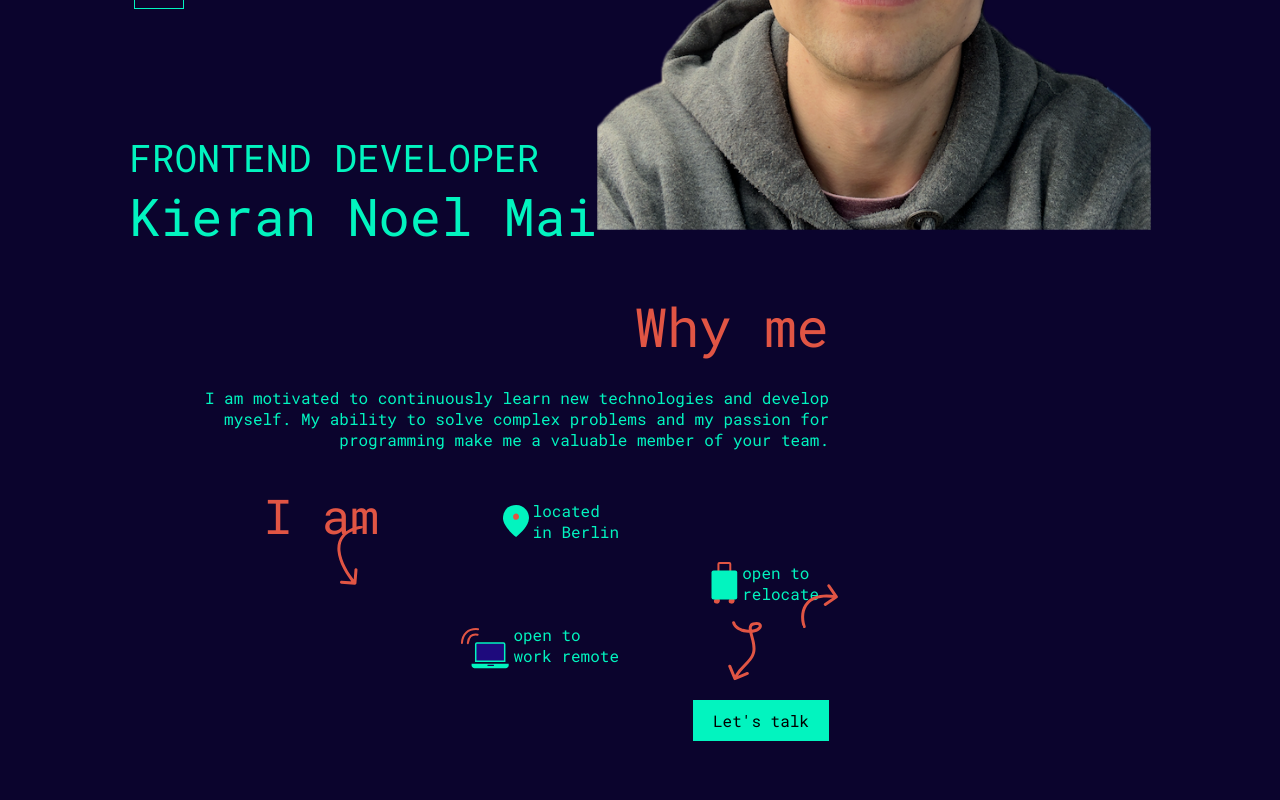
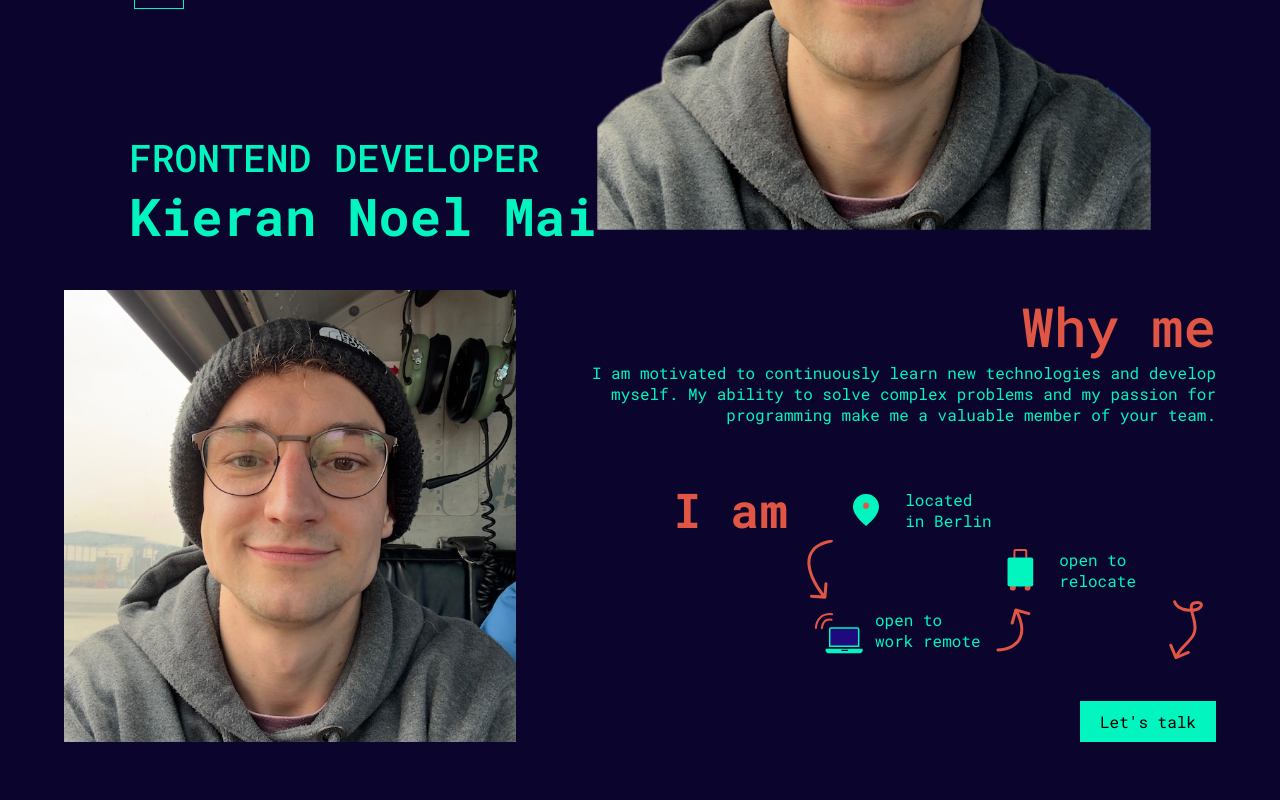
Before and after one commit to NoelKi/Portfolio-Angular-17, an Angular app: page / in a window 1280 px wide. Shown: the part 520-1320 px from the top of the page. Built offline with nearby package versions, Linux system fonts and the light colour scheme.

Commit message:
change why me section

```diff
--- a/src/app/above-the-fold/above-the-fold.component.scss
+++ b/src/app/above-the-fold/above-the-fold.component.scss
@@ -124,9 +124,11 @@ button {
     font-size: 82px;
   }
 
-  .wrap {
-    padding-left: 78px;
-    padding-right: 78px;
-    width: 1284px;
-  }
+  // .wrap {
+  //   .wrap {
+  //     width: 1440px;
+  //     padding: 0px 78px;
+  //     @include dFlex($jc: space-between);
+  //   }
+  // }
 }
--- a/src/app/why-me/why-me.component.html
+++ b/src/app/why-me/why-me.component.html
@@ -1,4 +1,4 @@
-<section>
+<div class="section">
   <div class="wrap">
     <img class="portrait" src="./../assets/img/portraits/self-full-2.jpg" alt="protraits">
     <div class="why-me-container">
@@ -10,44 +10,53 @@
           solve complex problems and my passion for programming make me a valuable member of your team.
         </p>
       </div>
-      <img class="arrow-one" src="./assets/img/arrows/arrow-1.svg" alt="arrow">
+      <div class="mobile-arrow-four">
+        <img class="arrow-four" src="./assets/img/arrows/arrow-1.svg" alt="arrow">
+      </div>
       <div class="icons-container">
+        <div class="first-container">
           <p class="iam font-robotomono orange">I am</p>
-
           <div class="mini-container right-margin" (mouseover)="onMouseOver('location')"
             (mouseout)="onMouseOut('location')">
+            <div class="icons">
               <img [src]="locationIcon" alt="location">
+            </div>
             <p class="font-robotomono media">located in Berlin</p>
             <p class="font-robotomono default">located <br> in Berlin</p>
           </div>
+        </div>
+        <div class="secound-container">
+          <img class="arrow-one" src="./assets/img/arrows/arrow-1.svg" alt="arrow">
 
           <div class="mini-container" (mouseover)="onMouseOver('suitcase')" (mouseout)="onMouseOut('suitcase')">
+            <div class="icons">
               <img [src]="suitcaseIcon" alt="suitcase">
+            </div>
             <p class="font-robotomono media">open to relocate</p>
             <p class="font-robotomono default">open to<br> relocate</p>
           </div>
-
+        </div>
+        <div class="third-container">
+          <div class="inner-third-container">
             <div class="mini-container right-margin" (mouseover)="onMouseOver('computer')"
               (mouseout)="onMouseOut('computer')">
+              <div class="icons">
                 <img [src]="computerIcon" alt="computer">
+              </div>
               <p class="font-robotomono media">open to work remote</p>
               <p class="font-robotomono default">open to <br> work remote</p>
             </div>
+            <img class="arrow-two" src="./assets/img/arrows/arrow-2.svg" alt="arrow">
           </div>
-      <img class="arrow-two" src="./assets/img/arrows/arrow-2.svg" alt="arrow">
+          <img class="arrow-three" src="./assets/img/arrows/arrow-3.svg" alt="arrow">
 
+        </div>
+      </div>
+      <div class="mobile-arrow-five">
+        <img class="arrow-five" src="./assets/img/arrows/arrow-5.svg" alt="arrow">
+      </div>
       <div class="button-container">
         <button class="font-robotomono">Let's talk</button>
       </div>
     </div>
-    <div class="help-container">
-      <img class="arrow-three" src="./assets/img/arrows/arrow-1.svg" alt="arrow">
   </div>
-    <div class="help-container">
-      <img class="arrow-four" src="./assets/img/arrows/arrow-3.svg" alt="arrow">
-    </div>
-    <div class="help-container">
-      <img class="arrow-five" src="./assets/img/arrows/arrow-2.svg" alt="arrow">
-    </div>
-  </div>
-</section>
--- a/src/app/why-me/why-me.component.scss
+++ b/src/app/why-me/why-me.component.scss
@@ -9,10 +9,10 @@ p {
   color: $color-turquoise;
   font-weight: 400;
   text-align: center;
-  padding: 25px;
+  padding-left: 25px;
 }
 
-section {
+.section {
   width: 100vw;
   padding-bottom: 280px;
   @include dFlex();
@@ -25,7 +25,6 @@ button {
   font-weight: 400;
   font-size: 16px;
   padding: 10px 20px;
-  margin-top: 50px;
   &:hover {
     color: $color-orange;
   }
@@ -33,30 +32,81 @@ button {
 
 .wrap {
   width: 1440px;
-  @include dFlex();
+  padding: 0px 78px;
+  @include dFlex($jc: space-between);
 }
 
-.top-container {
-  @include dFlex($fd: column);
-  > p {
-    max-width: 670px;
-  }
+.first-container {
+  width: 568px;
+  height: 60px;
+  @include dFlex($jc: flex-start, $g: 58px);
 }
 
-.icons-container {
-  @include dFlex($fd: column);
+.secound-container {
+  width: 568px;
+  height: 60px;
+  @include dFlex($jc: flex-end, $g: 150px);
+  right: 80px;
+  position: relative;
 }
 
-.button-container {
-  @include dFlex($fd: column);
+.third-container {
+  width: 568px;
+  height: 60px;
+  @include dFlex($jc: space-between);
+}
+
+.inner-third-container {
+  @include dFlex();
+  padding-left: 168px;
+}
+
+.arrow-one {
+  rotate: 270deg;
+}
+
+.arrow-two {
+  padding-left: 15px;
+  rotate: 0deg;
+}
+
+.arrow-three {
+  rotate: 270deg;
+}
+
+.arrow-four {
+  rotate: 270deg;
+  display: none;
+}
+
+.arrow-five {
+  display: none;
+}
+
+.mobile-arrow-four {
+  @include dFlex($jc: flex-start);
+  height: 80px;
+  width: 80vw;
+}
+
+.mobile-arrow-five {
+  @include dFlex($jc: flex-end);
+  height: 60px;
+  width: 80vw;
+}
+
+.icons {
+  @include dFlex();
+  width: 40px;
+  height: 60px;
 }
 
 .media {
-  display: block;
+  display: none;
 }
 
 .default {
-  display: none;
+  display: block;
   text-align: left;
 }
 
@@ -68,169 +118,108 @@ button {
 }
 
 .iam {
-  padding-top: 70px;
-}
-
-.arrow-one {
-  rotate: 270deg;
-  position: absolute;
-  left: 18vw;
-  padding-top: 20px;
-  display: block;
-}
-
-.arrow-two {
-  position: absolute;
-  right: 14vw;
-  rotate: 310deg;
-  display: block;
-}
-
-.help-container {
-  position: absolute;
-}
-
-.arrow-three {
-  display: none;
-  rotate: 270deg;
-  position: relative;
-  padding-right: 80px;
-  padding-top: 560px;
-}
-
-.arrow-four {
-  display: none;
-  position: relative;
-  rotate: 270deg;
-  padding-right: 270px;
-  padding-top: 1160px;
-}
-
-.arrow-five {
-  display: none;
-  position: relative;
-  rotate: 160deg;
-  padding-right: 740px;
-  padding-bottom: 460px;
+  font-size: 48px;
+  font-weight: 700;
 }
 
 .portrait {
-  display: none;
   width: 452px;
 }
 
-@media (min-width: 500px) {
-  .arrow-one {
-    left: 25vw;
-  }
+.why-me-container {
+  @include dFlex($fd: column, $ai: flex-end, $jc: space-between);
+  height: 452px;
+  width: 700px;
+}
 
-  .arrow-two {
-    right: 26vw;
+.top-container {
+  @include dFlex($ai: flex-end, $fd: column);
+  width: 660px;
+  > p {
+    text-align: right;
   }
 }
 
-@media (min-width: $media-bp) {
-  .arrow-one {
-    left: 28vw;
-    display: block;
-  }
-
-  .arrow-two {
-    right: 32vw;
-    display: block;
-  }
-}
-
-@media (min-width: 1200px) {
-  .wrap {
-    @include dFlex($jc: space-between);
-    max-width: 1440px;
-  }
-
-  .portrait {
-    display: block;
-  }
-
-  .top-container {
-    > p {
-      text-align: right;
-      padding-right: 0;
-      width: 670px;
-    }
-    @include dFlex($fd: column, $ai: flex-end);
-  }
-
-  .iam {
-    font-size: 48px;
-    padding: 0;
-    margin-bottom: 135px;
-    margin-right: 450px;
-    position: absolute;
-  }
-
-  .why-me-container {
-    max-width: 1440px;
-  }
-
-  .icons-container {
-    @include dFlex($ai: flex-end, $fd: column);
-    width: 729px;
-    height: 215px;
-    padding-left: 100px;
-    > div {
-      > p {
-        padding: 10px;
-      }
-    }
-  }
-
-  .button-container {
-    @include dFlex($jc: flex-end);
-    > button {
-      margin: 0;
-      margin-top: 10px;
-    }
-  }
-
-  .right-margin {
-    margin-right: 200px;
-  }
-
-  .media {
-    display: none;
-  }
-
-  .default {
-    display: block;
-  }
-
-  .arrow-one {
-    display: none;
-  }
-
-  .arrow-two {
-    display: none;
-  }
-
-  .arrow-three {
-    display: block;
-  }
-
-  .arrow-four {
-    display: block;
-  }
-
-  .arrow-five {
-    display: block;
-  }
-}
-
-@media (max-width: 1440px) {
+@media (max-width: 1270px) {
   .portrait {
     display: none;
   }
 
-  .help-container {
-    margin-right: 460px;
+  .wrap {
+    justify-content: center;
+    flex-direction: column-reverse;
   }
 }
+
+@media (max-width: 900px) {
+  .wrap {
+    width: 100vw;
+    padding: 0;
+  }
+
+  .iam {
+    font-size: 18px;
+  }
+
+  .first-container {
+    width: 60vw;
+    flex-direction: column;
+    gap: 0;
+    height: 80px;
+    padding-top: 10px;
+  }
+
+  .secound-container {
+    width: 60vw;
+    justify-content: center;
+    left: 0;
+    // padding: 20px;
+  }
+
+  .third-container {
+    width: 60vw;
+    justify-content: center;
+    > div {
+      padding: 0;
+    }
+  }
+
+  .top-container {
+    width: 80vw;
+    align-items: center;
+    > p {
+      text-align: center;
+    }
+    > h2 {
+      // font-size: 32px;
+      padding-bottom: 20px;
+    }
+  }
+
+  .why-me-container {
+    align-items: center;
+    height: max-content;
+  }
+
+  .arrow-one,
+  .arrow-two,
+  .arrow-three {
+    display: none;
+  }
+
+  .arrow-four,
+  .arrow-five {
+    display: block;
+  }
+
+  .media {
+    display: block;
+  }
+
+  .default {
+    display: none;
+  }
+}
+
+@media (max-width: 300px) {
+}
--- a/src/styles.scss
+++ b/src/styles.scss
@@ -77,6 +77,7 @@ h1 {
 
 h2 {
   font-size: 32px;
+  font-weight: 500;
   margin: 0;
 }
 
@@ -111,7 +112,6 @@ button {
 
 .font-robotomono {
   font-family: "robotoMono", monospace;
-  font-weight: 400;
 }
 
 .turquoise-border {
@@ -137,6 +137,7 @@ button {
 
   h2 {
     font-size: 54px;
+    font-weight: 500;
   }
 
   h3 {
```
Also changed, not shown: src/assets/img/arrows/arrow-2.svg, src/assets/img/arrows/arrow-5.svg (added). Lines whose indentation alone changed are shown as unchanged.
